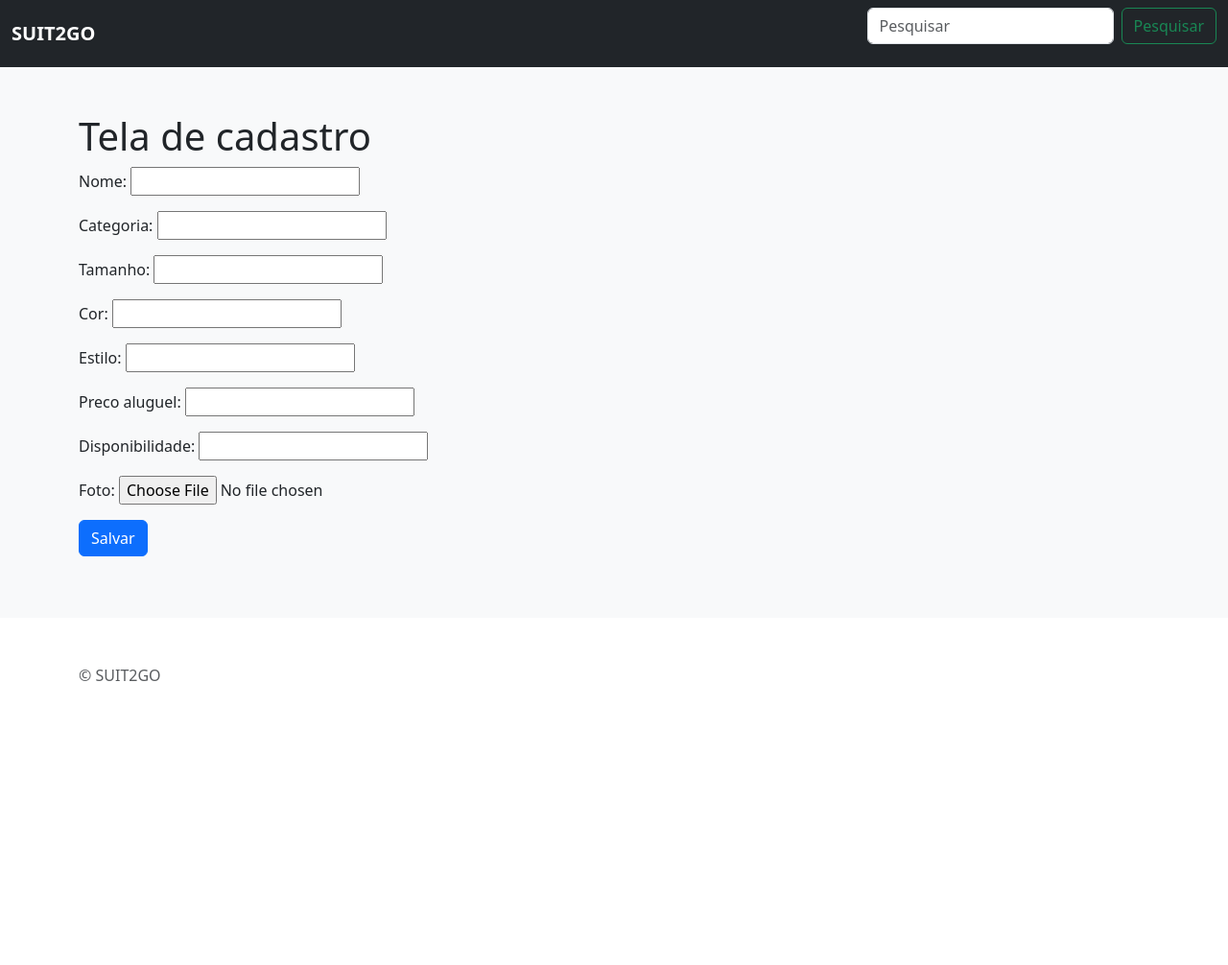
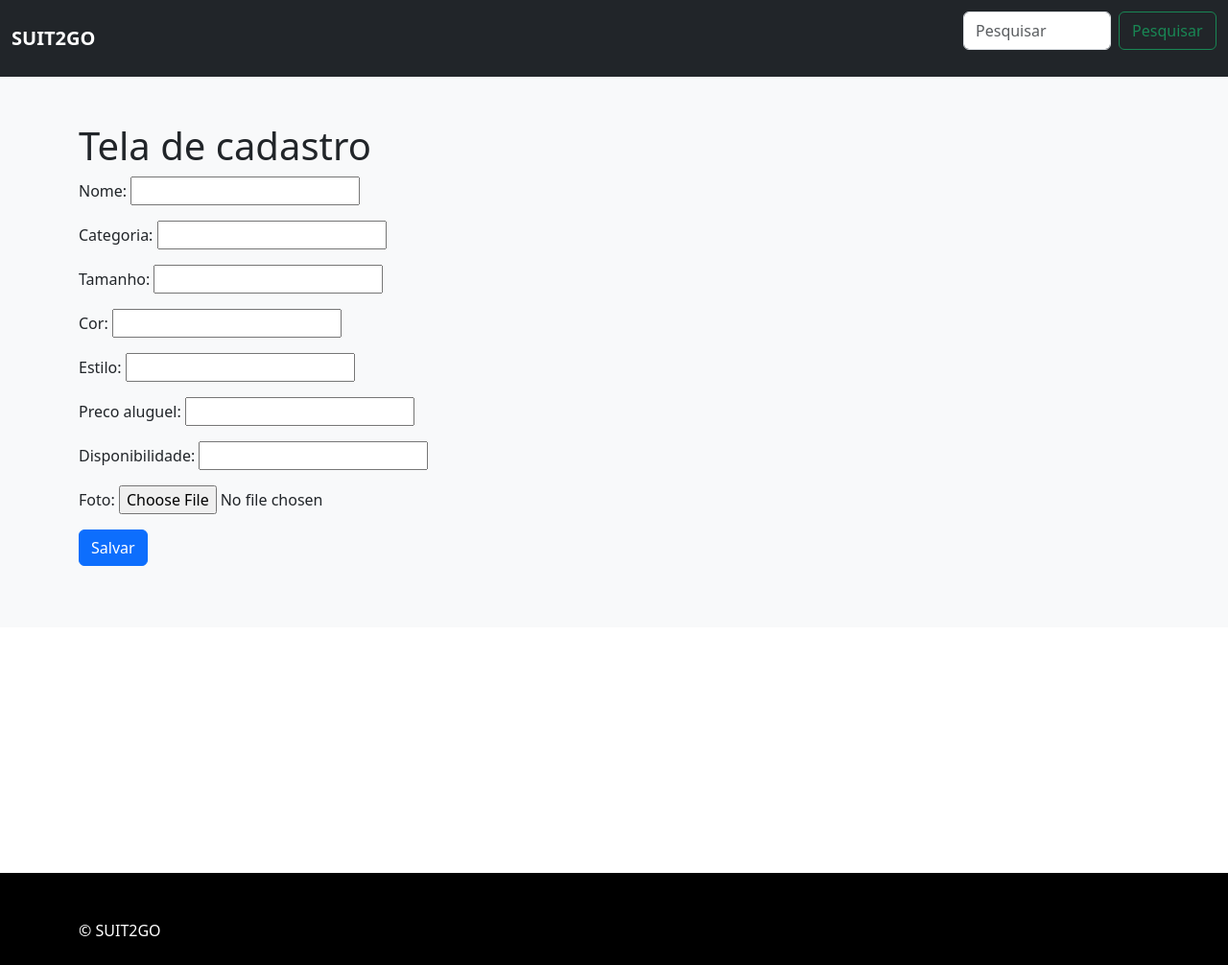
Before and after one commit to Cadord/Suit2Go, a Django app: page /cadastro_roupa/ in a window 1280 px wide. Shown: the whole page at 96% size. Before the commit the page ends 710 px from the top, so only its background shows below. Run offline with Django 5.2, Linux system fonts and the light colour scheme.

Commit message:
Modificações no código HTML e CSS das páginas inicial e de roupas.
* Alterado logo na barra de pesquisa
* Alterado todo o CSS e parte do HTML em roupa.html
* Modificações no styles.css para (tentar) ficar dinâmico

```diff
--- a/static/styles.css
+++ b/static/styles.css
@@ -3,3 +3,91 @@
     background-size: cover;
     background-position: center center;
 }
+.imagem_roupa {
+display: flex;
+border-radius: 10px;
+margin: 1% 1% 31% 1%;
+margin-left: 5%;
+width: 40%;
+height: 80%;
+}
+
+@font-face {
+  font-family: 'Roboto Condensed', sans-serif;
+  src: url('https://fonts.googleapis.com/css2?family=Roboto+Condensed&display=swap');
+  font-weight: 400; /* Use 300 para Light, 400 para Regular, 700 para Bold, etc. */
+  font-style: normal;
+}
+
+.tópico_roupa {
+  font-family: 'Roboto Condensed', sans-serif;
+  font-weight: 400;
+  font-style: normal;
+  margin-top: - 40%;
+  font-size: 4vh;
+}
+.text-body-secondary.py-5 {
+  background-color: #000000;
+  width: 100%;
+  height: 10vh;
+  margin-top: 20%
+}
+.mb-1 {
+color: white;
+}
+
+.front-image-identifier {
+position: absolute;
+margin-left: 55%;
+margin-top: -70%;
+font-size: 6vh;
+}
+
+.tópico {
+font-weight:bold
+}
+.topic-container {
+margin-left: 55%;
+margin-top: -60%
+}
+.logo {
+width: auto;
+height: 8vh;
+}
+
+.navbar {
+width: width 100%;
+height: 10vh;
+}
+
+.form-control.me-2 {
+width: 12vw;
+height 5vh;
+font-size: 2vh;
+}
+
+.btn.btn-outline-success {
+width: 8vw;
+height: 5vh;
+font-size: 2vh;
+}
+
+.navbar-toggler {
+  width: 5vh;
+  height: 5vh;
+  align-items: center;
+  background-color: transparent;
+  border: none;
+  margin-top: -7vh
+}
+
+
+.navbar-toggler-icon {
+width: 5vh;
+height: 5vh;
+}
+
+.header {
+  display: flex;
+  align-items: center;
+  justify-content: space-between;
```
